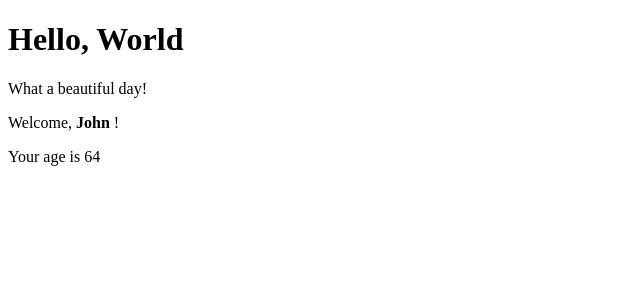
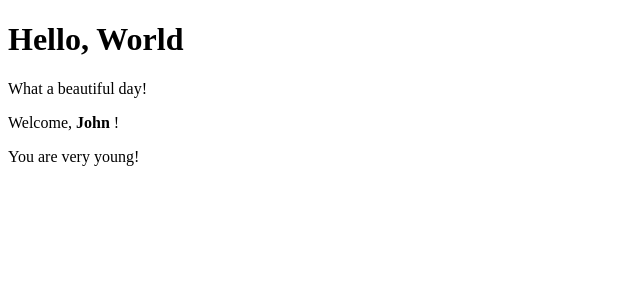
Before and after one commit to Gilxhon001/ReactJsExercises, a React (Create React App) app: page / in a window 1280 px wide. Shown: the top 300 px of the page, without its empty margins (0-640 px from the left). Built offline with nearby package versions, Linux system fonts and the light colour scheme.

Commit message:
Conditional Rendering - 05 Finished

```diff
--- a/src/Age.js
+++ b/src/Age.js
@@ -2,6 +2,11 @@ import React from "react";
 
 export class Age extends React.Component {
     render() {
-        return <p>Your age is {this.props.value}</p>
+        return (
+        <>
+        {this.props.value > 18 && <p>Your age is {this.props.value}</p>}
+        {this.props.value < 18 && <p>You are very young!</p>}
+        </>
+        )
     }
 }
--- a/src/App.js
+++ b/src/App.js
@@ -7,7 +7,7 @@ export class App extends React.Component {
         return (
             <div>
                 <Hello />
-                <Welcome name="John" age={64} />
+                <Welcome name="John" age={17} />
             </div>
         )
     }
--- a/src/Welcome.js
+++ b/src/Welcome.js
@@ -6,7 +6,7 @@ export class Welcome extends React.Component {
         return (
             <>
                 <p>Welcome, <strong> {this.props.name} </strong>!</p>
-                {this.props.age > 18 && this.props.age < 65 && this.props.name === "John" && <Age value={this.props.age}/>}
+                <Age value={this.props.age}/>
             </>
         )
     }
```
